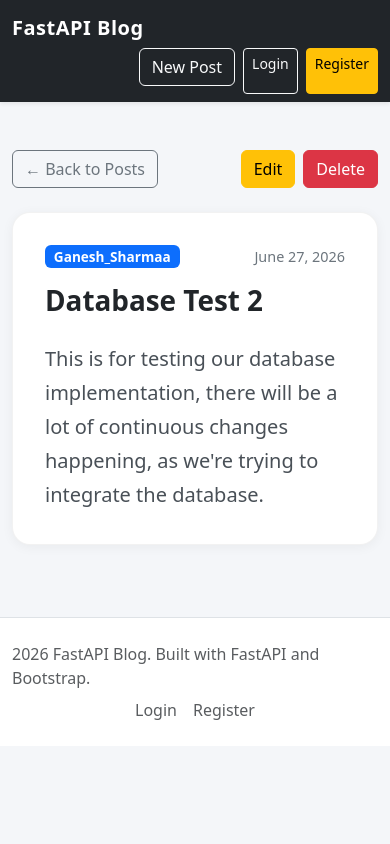
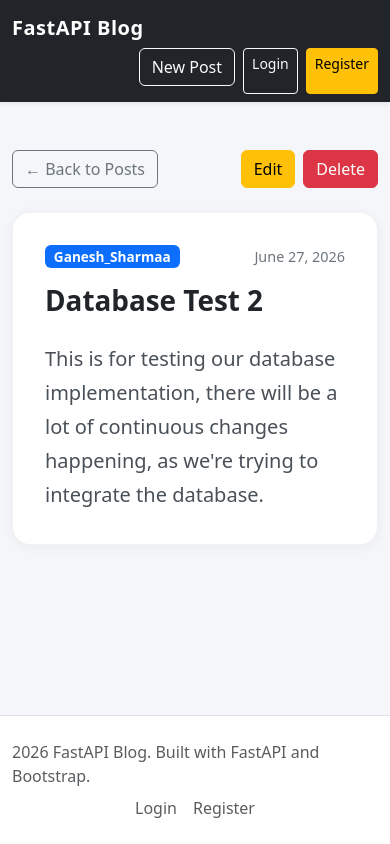
Before and after one commit to GaneshSharmaa/Blog-Platform, a FastAPI app: page /posts/2 in a window 390 px wide. Run offline with FastAPI, Linux system fonts and the light colour scheme; data comes from the database, SQL or seed files in the repository.

Commit message:
Refactor CSS layout for body, main, and footer to improve structure and responsiveness

```diff
--- a/static/css/main.css
+++ b/static/css/main.css
@@ -3,6 +3,17 @@
 body {
     background-color: #f4f6f9;
     font-family: system-ui, sans-serif;
+    display: flex;
+    flex-direction: column;
+    min-height: 100vh;
+}
+
+main {
+    flex: 1 0 auto;
+}
+
+footer {
+    flex-shrink: 0;
 }
 
 /* Navbar */
```
